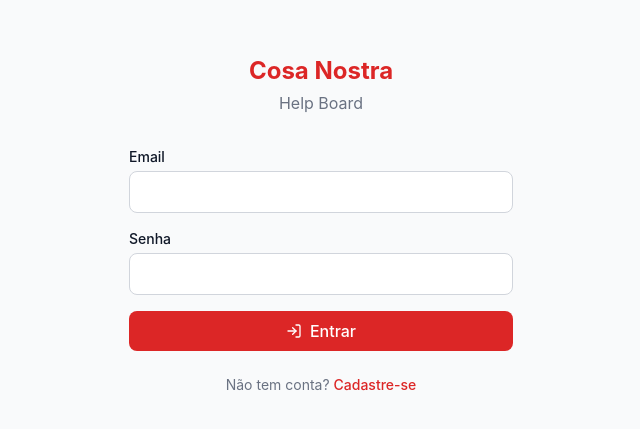
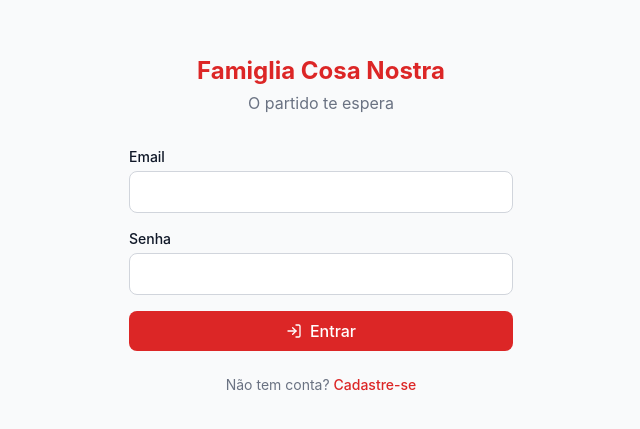
Before and after one commit to Hentadin/cosa-nostra-help-board, a React (Vite) app: page /cosa-nostra-help-board/login in a window 1280 px wide. Shown: the part 175-604 px from the top of the page, without its empty margins (319-959 px from the left). Built offline with nearby package versions, Linux system fonts and the light colour scheme; no server answers.

Commit message:
feat: rebrand to Famiglia Cosa Nostra with revolutionary/mafia tone

```diff
--- a/index.html
+++ b/index.html
@@ -4,7 +4,7 @@
     <meta charset="UTF-8" />
     <link rel="icon" href="/guild-icon.jpeg" />
     <meta name="viewport" content="width=device-width, initial-scale=1.0" />
-    <title>Cosa Nostra — Help Board</title>
+    <title>Famiglia Cosa Nostra</title>
   </head>
   <body>
     <div id="root"></div>
--- a/src/components/Layout.tsx
+++ b/src/components/Layout.tsx
@@ -19,7 +19,7 @@ export function Layout() {
       <nav className="sticky top-0 z-50 bg-white/80 dark:bg-neutral-900/80 backdrop-blur border-b border-gray-200 dark:border-neutral-800">
         <div className="max-w-4xl mx-auto px-4 h-14 flex items-center justify-between">
           <Link to="/" className="flex items-center gap-2 font-bold text-lg">
-            <span className="text-guild-red dark:text-guild-red-dark">Cosa Nostra</span>
+            <span className="text-guild-red dark:text-guild-red-dark">Famiglia Cosa Nostra</span>
             <span className="text-gray-400 dark:text-gray-500 hidden sm:inline">Help Board</span>
           </Link>
 
@@ -85,7 +85,7 @@ export function Layout() {
       </main>
 
       <footer className="border-t border-gray-200 dark:border-neutral-800 py-4 text-center text-xs text-gray-400 dark:text-gray-500">
-        Cosa Nostra Help Board — Dofus
+        Famiglia Cosa Nostra — Dofus
       </footer>
     </div>
   )
--- a/src/components/ProtectedRoute.tsx
+++ b/src/components/ProtectedRoute.tsx
@@ -49,8 +49,8 @@ export function ProtectedRoute({ children, masterOnly = false }: { children: Rea
           </div>
           <h1 className="text-xl font-bold mb-2">Cadastro em Analise</h1>
           <p className="text-gray-500 dark:text-gray-400 mb-4">
-            Seu cadastro esta pendente de aprovacao pelo mestre da guilda.
-            Voce recebera acesso assim que for aprovado.
+            Seu cadastro esta pendente de aprovacao pela cuppola.
+            Voce recebera acesso assim que for aprovado, camarada.
           </p>
           <button
             onClick={() => window.location.reload()}
--- a/src/pages/LoginPage.tsx
+++ b/src/pages/LoginPage.tsx
@@ -29,9 +29,9 @@ export function LoginPage() {
     <div className="min-h-screen flex items-center justify-center px-4">
       <div className="w-full max-w-sm">
         <h1 className="text-2xl font-bold text-center mb-1">
-          <span className="text-guild-red dark:text-guild-red-dark">Cosa Nostra</span>
+            <span className="text-guild-red dark:text-guild-red-dark">Famiglia Cosa Nostra</span>
         </h1>
-        <p className="text-center text-gray-500 dark:text-gray-400 mb-8">Help Board</p>
+        <p className="text-center text-gray-500 dark:text-gray-400 mb-8">O partido te espera</p>
 
         <form onSubmit={handleSubmit} className="space-y-4">
           {error && (
--- a/src/pages/RegisterPage.tsx
+++ b/src/pages/RegisterPage.tsx
@@ -47,11 +47,11 @@ export function RegisterPage() {
     <div className="min-h-screen flex items-center justify-center px-4 py-8">
       <div className="w-full max-w-md">
         <h1 className="text-2xl font-bold text-center mb-1">
-          <span className="text-guild-red dark:text-guild-red-dark">Cosa Nostra</span>
+            <span className="text-guild-red dark:text-guild-red-dark">Famiglia Cosa Nostra</span>
         </h1>
-        <p className="text-center text-gray-500 dark:text-gray-400 mb-2">Cadastro de Membro</p>
+        <p className="text-center text-gray-500 dark:text-gray-400 mb-2">Aliste-se, camarada</p>
         <p className="text-center text-xs text-amber-600 dark:text-amber-400 mb-6">
-          Seu cadastro será revisado pelo mestre da guilda antes do acesso ser liberado.
+          Seu cadastro sera revisado pela cuppola antes do acesso ser liberado.
         </p>
 
         <form onSubmit={handleSubmit} className="space-y-4">
@@ -151,7 +151,7 @@ export function RegisterPage() {
             className="w-full py-2 bg-guild-red hover:bg-red-700 dark:bg-red-600 dark:hover:bg-red-500 text-white rounded-lg font-medium flex items-center justify-center gap-2 disabled:opacity-50"
           >
             <UserPlus className="w-4 h-4" />
-            {loading ? 'Cadastrando...' : 'Solicitar Cadastro'}
+            {loading ? 'Alistando...' : 'Alistar-se'}
           </button>
         </form>
 
```
Also changed, not shown: 1 other file (tests, documents, lock files or other folders).
